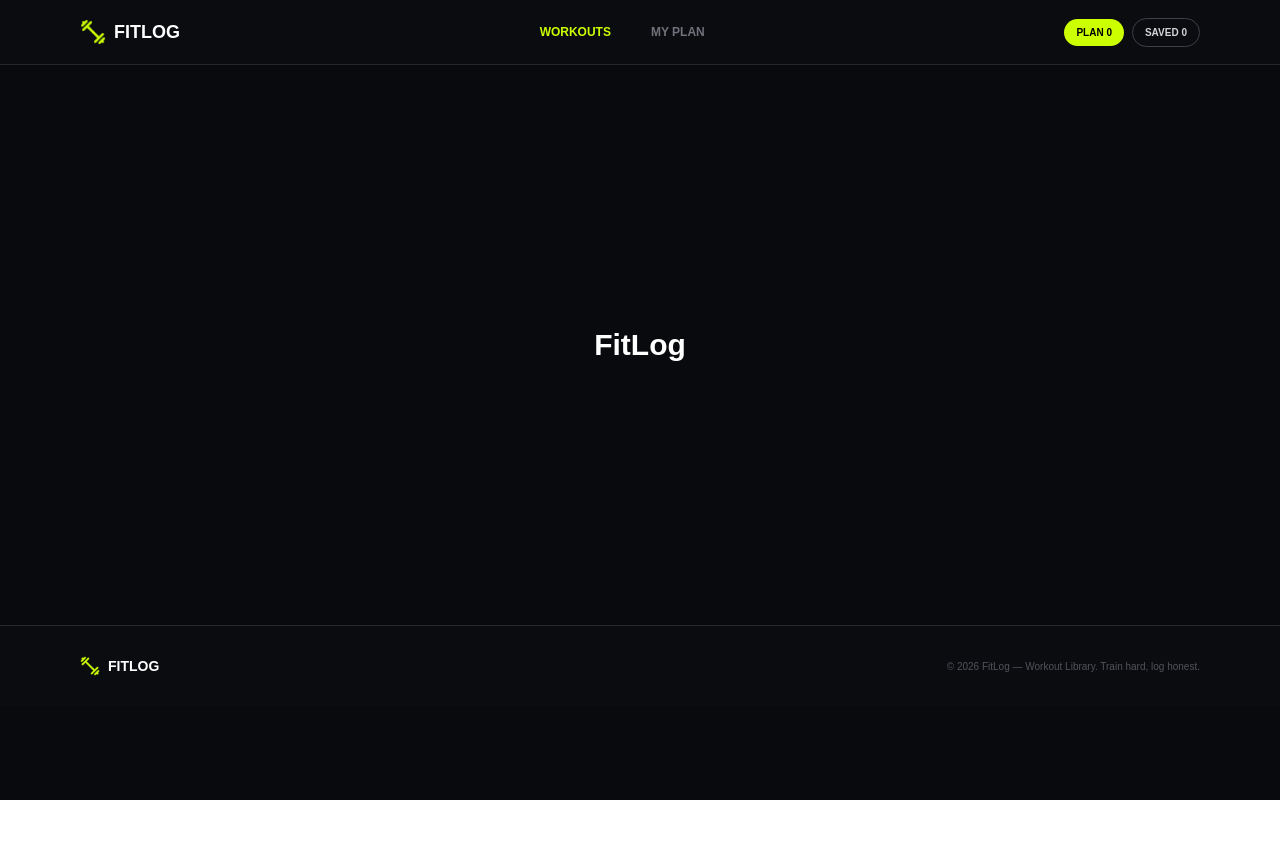
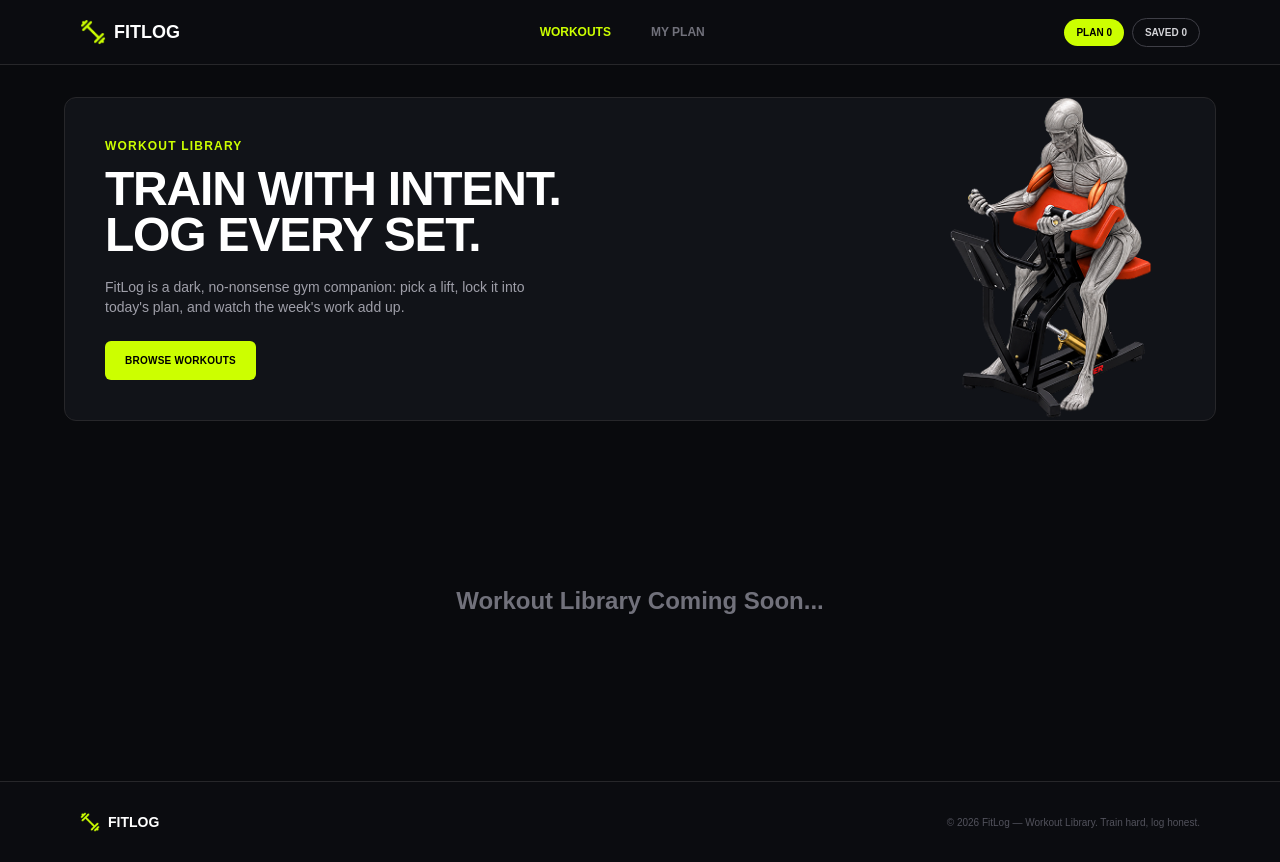
Before and after one commit to afjal-hosen-lab/my-next.js-assignment, a Next.js app: page / in a window 1280 px wide. Before the commit the page ends 800 px from the top, so only its background shows below. Built offline with nearby package versions, Linux system fonts and the light colour scheme.

Commit message:
added FitLog hero section

```diff
--- a/app/page.js
+++ b/app/page.js
@@ -1,4 +1,5 @@
 import Navbar from "@/components/Navbar";
+import Hero from "@/components/Hero";
 import Footer from "@/components/Footer";
 
 export default function Home() {
@@ -7,10 +8,12 @@ export default function Home() {
 
       <Navbar />
 
-      <div className="mx-auto flex min-h-[70vh] max-w-6xl items-center justify-center px-4">
-        <h1 className="text-3xl font-bold">
-          FitLog
-        </h1>
+      <Hero />
+
+      <div className="mx-auto flex min-h-[45vh] max-w-6xl items-center justify-center px-4">
+        <h2 className="text-2xl font-bold text-zinc-500">
+          Workout Library Coming Soon...
+        </h2>
       </div>
 
       <Footer />
--- a/components/Footer.js
+++ b/components/Footer.js
@@ -5,7 +5,6 @@ export default function Footer() {
     <footer className="border-t border-zinc-800 bg-[#0b0c10]">
         <div className="mx-auto flex min-h-20 max-w-6xl flex-col items-start justify-between gap-4 px-4 py-5 sm:flex-row sm:items-center">
 
-        {/* Brand */}
         <div className="flex items-center gap-2">
             <Image
             src="/assets/logo.png"
@@ -19,7 +18,6 @@ export default function Footer() {
             </span>
         </div>
 
-        {/* Copyright */}
         <p className="text-[10px] text-zinc-600">
             © 2026 FitLog — Workout Library. Train hard, log honest.
         </p>
--- /dev/null
+++ b/components/Hero.js
@@ -0,0 +1,46 @@
+import Image from "next/image";
+import Link from "next/link";
+
+export default function Hero() {
+    return (
+    <section className="px-4 pt-8">
+        <div className="relative mx-auto flex min-h-300px max-w-6xl items-center overflow-hidden rounded-xl border border-zinc-800 bg-[#111318]">
+
+        <div className="relative z-10 w-full max-w-xl px-6 py-10 sm:px-10">
+            <p className="mb-3 text-xs font-bold uppercase tracking-widest text-[#ccff00]">
+            Workout Library
+            </p>
+
+            <h1 className="max-w-lg text-4xl font-black uppercase leading-[0.95] tracking-tight text-white sm:text-5xl">
+            Train with intent.
+            <br />
+            Log every set.
+            </h1>
+
+            <p className="mt-5 max-w-md text-xs leading-5 text-zinc-400 sm:text-sm">
+            FitLog is a dark, no-nonsense gym companion: pick a lift,
+            lock it into today&apos;s plan, and watch the week&apos;s work add up.
+            </p>
+
+            <Link
+            href="#library"
+            className="mt-6 inline-flex rounded-md bg-[#ccff00] px-5 py-3 text-[10px] font-black uppercase tracking-wide text-black transition hover:bg-white"
+            >
+            Browse workouts
+            </Link>
+        </div>
+
+        <div className="absolute bottom-0 right-0 hidden h-full w-[42%] sm:block">
+            <Image
+            src="/assets/banner.png"
+            alt="Workout machine"
+            fill
+            priority
+            className="object-contain object-bottom-right"
+            />
+        </div>
+
+        </div>
+    </section>
+    );
+}
--- a/components/Navbar.js
+++ b/components/Navbar.js
@@ -6,7 +6,6 @@ export default function Navbar() {
     <header className="border-b border-zinc-800 bg-[#0b0c10]">
         <div className="mx-auto flex h-16 max-w-6xl items-center justify-between px-4">
 
-        {/* Logo */}
         <Link href="/" className="flex items-center gap-2">
             <Image
             src="/assets/logo.png"
@@ -20,7 +19,6 @@ export default function Navbar() {
             </span>
         </Link>
 
-        {/* Navigation */}
         <nav className="hidden items-center gap-10 text-xs font-bold uppercase md:flex">
             <Link
             href="/"
@@ -37,7 +35,6 @@ export default function Navbar() {
             </Link>
         </nav>
 
-        {/* Counters */}
         <div className="flex items-center gap-2">
             <Link
             href="/my-plan"
```
Lines whose indentation alone changed are shown as unchanged.
